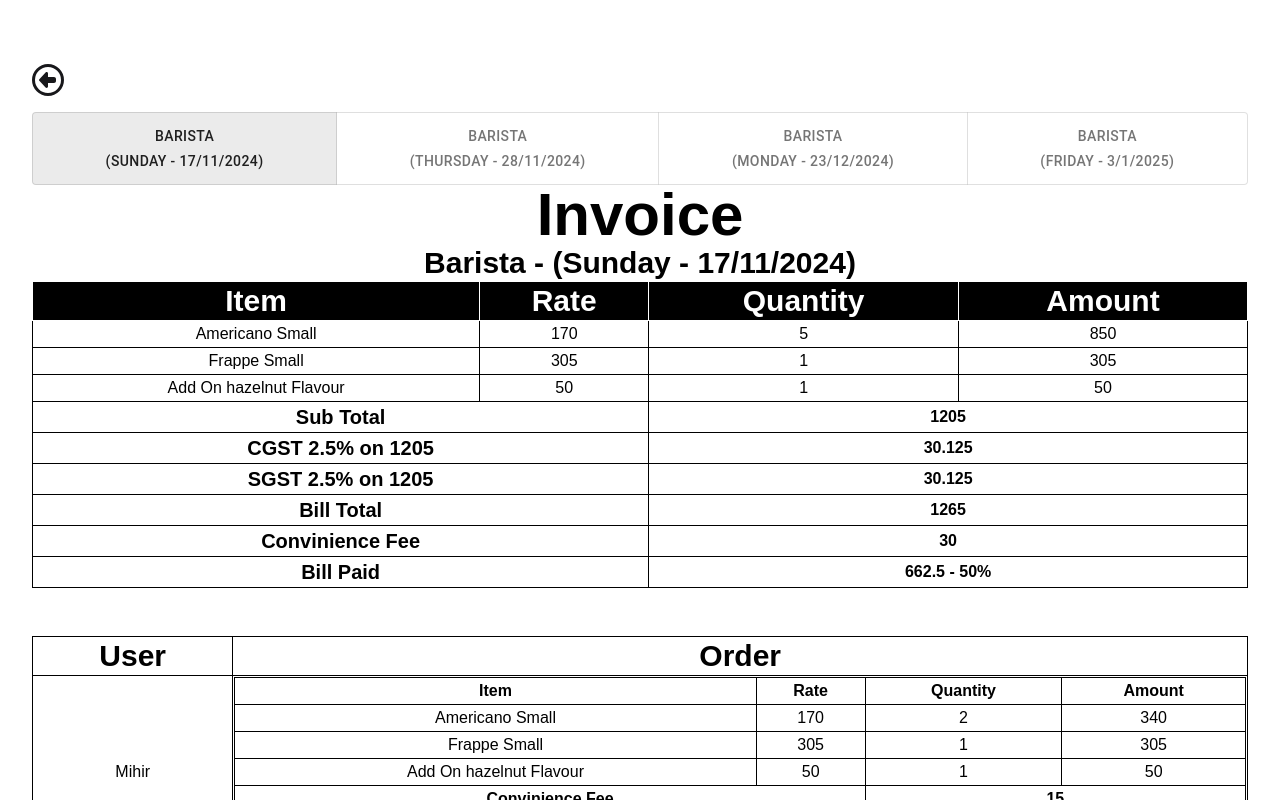
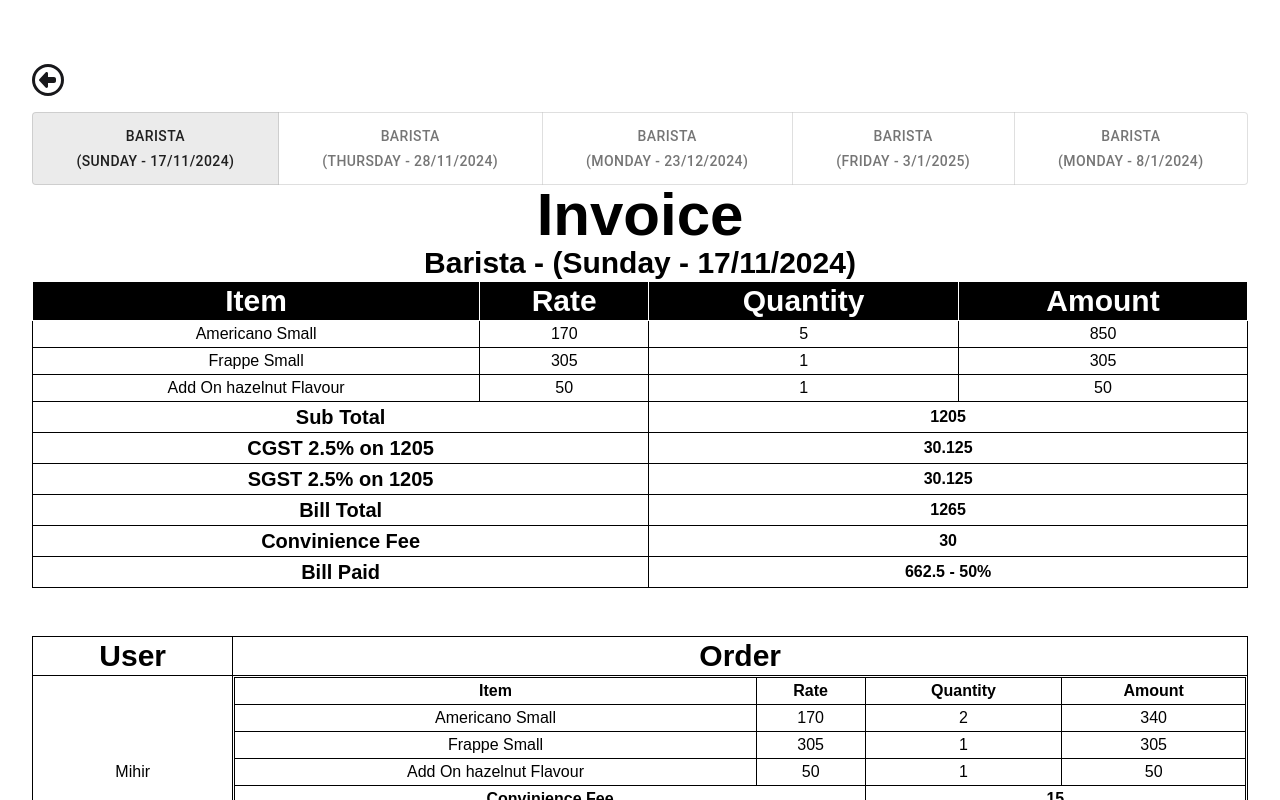
Before and after one commit to ranemihirk/bill-distributor, a Next.js app: page /bills/new in a window 1280 px wide. Shown: the top 800 px of the page. Built offline with nearby package versions, Linux system fonts and the light colour scheme.

Commit message:
billData updated

```diff
--- a/app/bills/new/billData.ts
+++ b/app/bills/new/billData.ts
@@ -266,4 +266,61 @@
     ],
     extraFee: [{ feeAmount: 10 }],
   },
+  {
+    id: 5,
+    title: "Barista",
+    billTotal: 1034,
+    dated: new Date("01/08/2024"),
+    billAmountPaid: 837.2,
+    items: [
+      {
+        id: 1,
+        name: "Americano Small",
+        rate: 170,
+        quantity: 4,
+      },
+      {
+        id: 2,
+        name: "Frappe Small",
+        rate: 305,
+        quantity: 1,
+      },
+    ],
+    taxes: [
+      {
+        id: 1,
+        taxType: "CGST",
+        taxPercentage: 2.5,
+      },
+      {
+        id: 2,
+        taxType: "SGST",
+        taxPercentage: 2.5,
+      },
+    ],
+    users: [
+      {
+        id: 1,
+        name: "Mihir",
+      },
+      {
+        id: 2,
+        name: "Amit",
+      },
+    ],
+    userToItems: [
+      {
+        userId: 1,
+        items: [
+          { itemId: 1, quantity: 2 },
+          { itemId: 2, quantity: 1 },
+        ],
+      },
+      {
+        userId: 2,
+        items: [{ itemId: 1, quantity: 2 }],
+      },
+    ],
+    extraFee: [{ feeAmount: 10 }],
+  },
 ];
```
